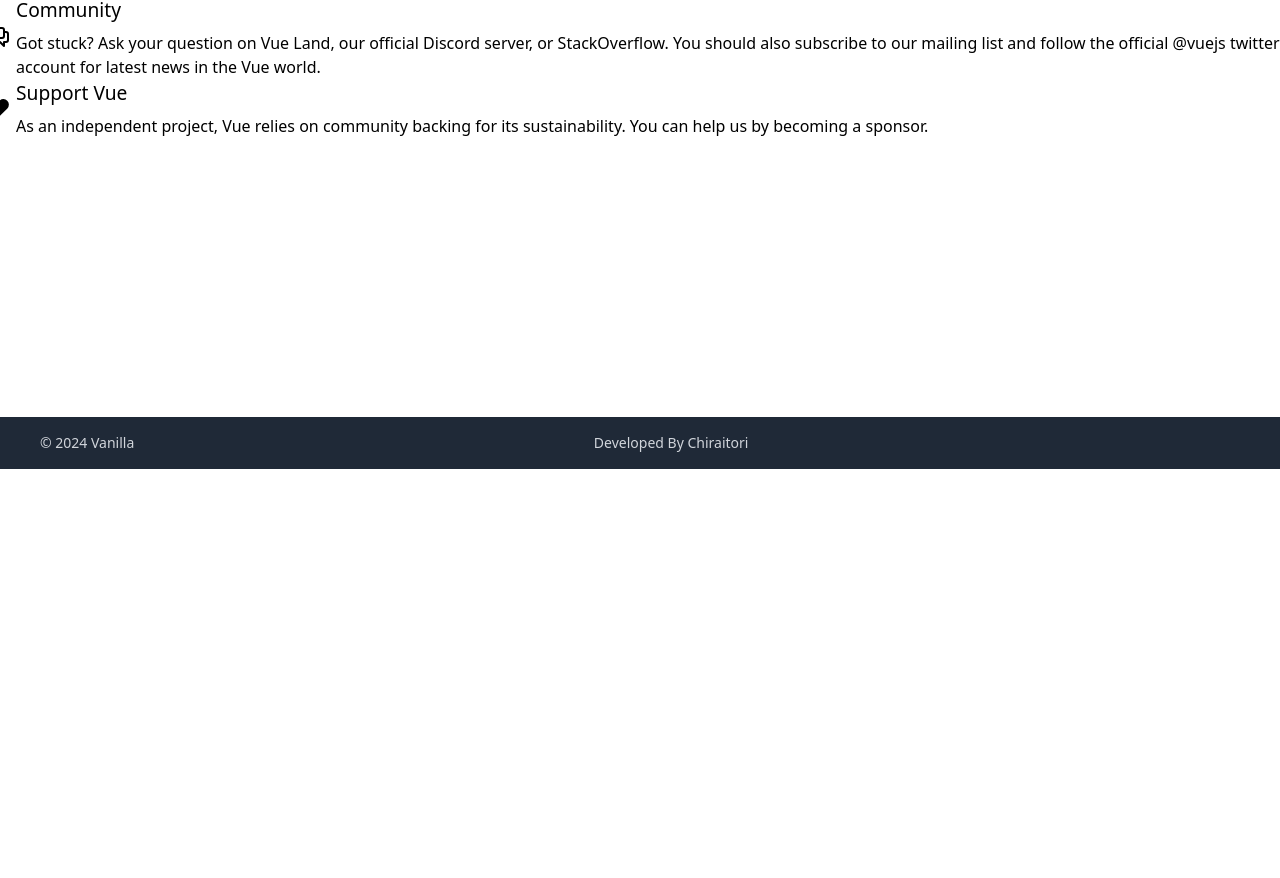
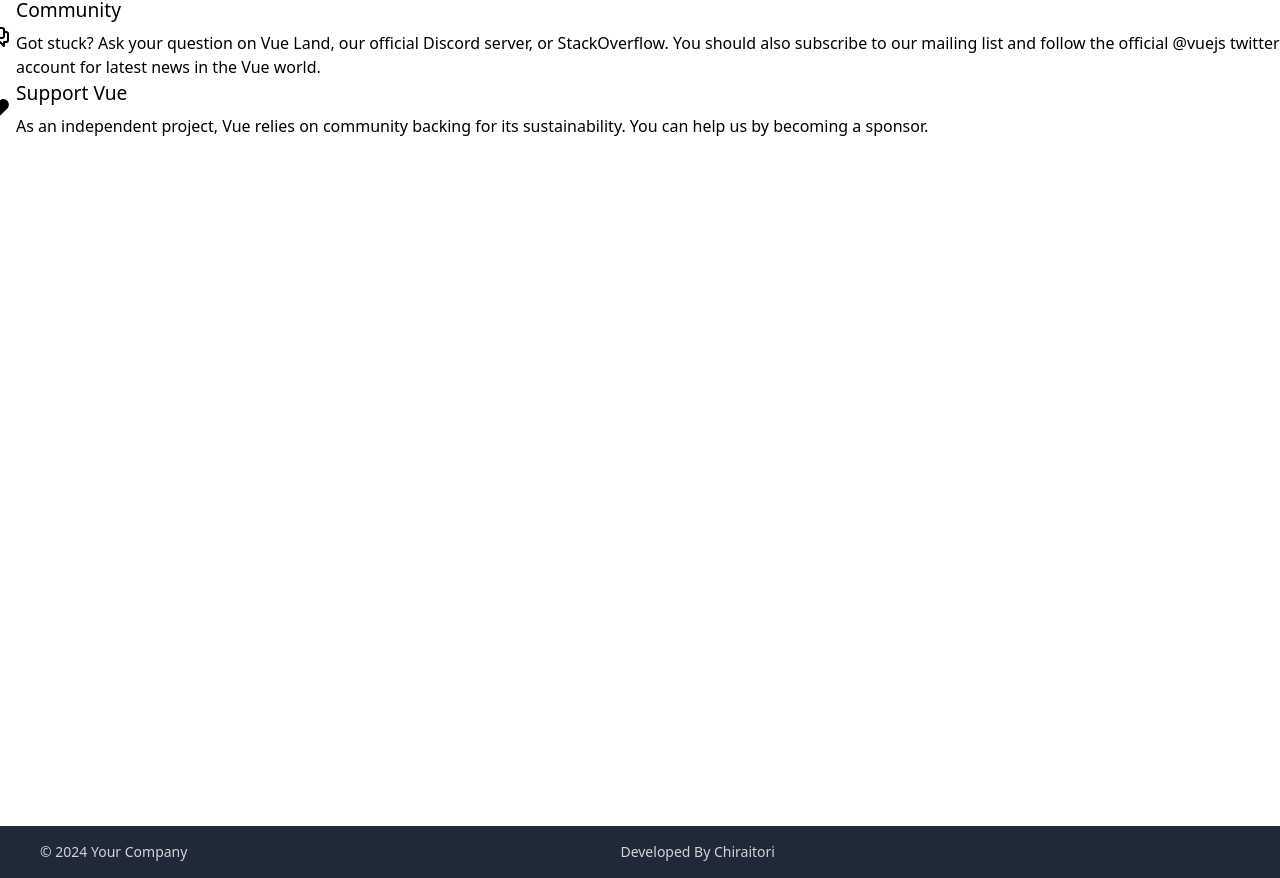
Before and after one commit to tathaha/vanilla-portfolio, a Vue app: page / in a window 1280 px wide. Shown: the part 331-1209 px from the top of the page. Before the commit the page ends 800 px from the top, so only its background shows below. Built offline with nearby package versions, Linux system fonts and the light colour scheme.

Commit message:
Update Footer.vue

```diff
--- a/src/components/Footer.vue
+++ b/src/components/Footer.vue
@@ -1,9 +1,10 @@
 <template>
-  <footer class="bg-gray-800 text-gray-300 py-4 absolute bottom-0 w-full">
+  <div class="wrapper">
+    <footer class="bg-gray-800 text-gray-300 py-4 w-full">
       <div class="container mx-auto px-10 flex justify-between items-center">
         <!-- Left side with copyright info -->
         <div class="text-sm">
-        <p>&copy; {{ currentYear }} Vanilla</p>
+          <p>&copy; {{ currentYear }} Your Company</p>
         </div>
 
         <!-- Middle section with developed by information -->
@@ -22,6 +23,7 @@
         </div>
       </div>
     </footer>
+  </div>
 </template>
 
 <script>
@@ -42,4 +44,14 @@ export default {
 
 /* Example Font Awesome styles */
 @import url('https://cdnjs.cloudflare.com/ajax/libs/font-awesome/5.15.4/css/all.min.css');
+
+.wrapper {
+  min-height: calc(100vh - 60px); /* Adjust 60px according to your header height */
+  display: flex;
+  flex-direction: column;
+}
+
+footer {
+  margin-top: auto;
+}
 </style>
```
Lines whose indentation alone changed are shown as unchanged.
